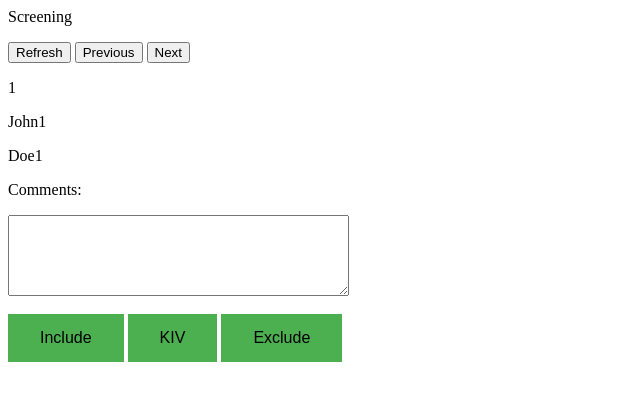
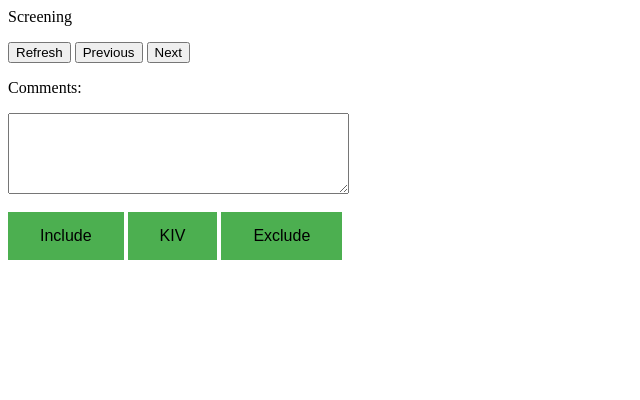
Before and after one commit to keefellow/JS, a plain HTML site: page pt3.html in a window 1280 px wide. Shown: the whole page, without its empty margins (0-640 px from the left). Drawn offline with Linux system fonts and the light colour scheme.

Commit message:
Update pt3.html

```diff
--- a/pt3.html
+++ b/pt3.html
@@ -32,24 +32,6 @@
 
 
 
-
-fetch('./data/records.json')
-            .then(function (response) {
-                return response.json();
-            })
-            .then(function (data) {
-                showData(data);
-            })
-            .catch(function (err) {
-                console.log('error: ' + err);
-            });
-        function showData(data) {
-
-            document.getElementById("recordNum").innerHTML = data[id].recNum;
-            document.getElementById("title").innerHTML = data[id].title;
-            document.getElementById("main").innerHTML = data[id].main;
-
-}
 
 
 
```
